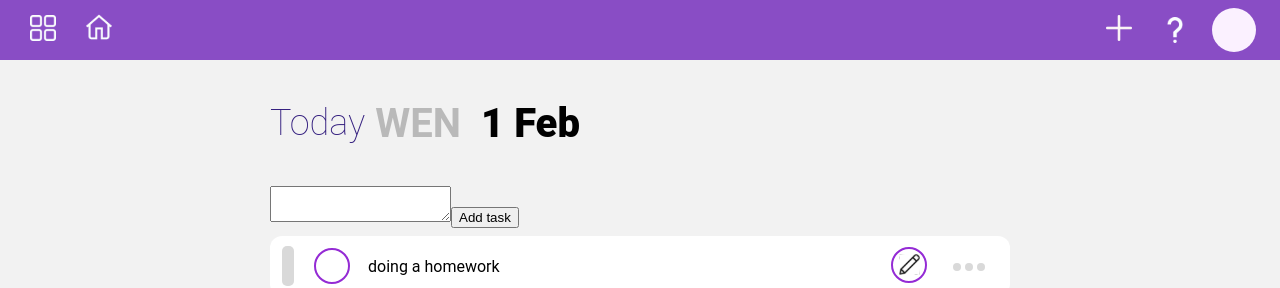
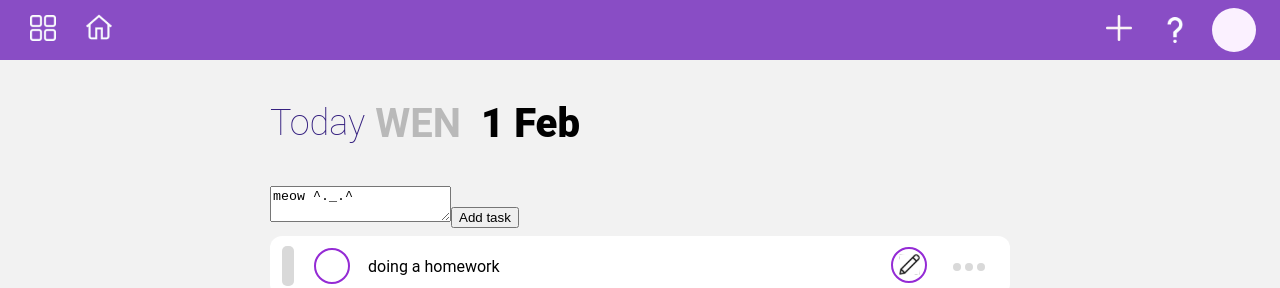
Before and after one commit to solituude/To-do-list, a React (Create React App) app: page / in a window 1280 px wide. Shown: the top 288 px of the page. Built offline with nearby package versions, Linux system fonts and the light colour scheme.

Commit message:
fifth commit

```diff
--- a/src/App.js
+++ b/src/App.js
@@ -3,7 +3,6 @@ import Header from "./Components/Header/Header";
 import {BrowserRouter, Route, Routes} from "react-router-dom";
 import Home from "./Components/Home/Home";
 import Help from "./Components/Help/Help";
-import {addTask} from "./redux/state";
 
 const App = (props) => {
 
@@ -12,8 +11,13 @@ const App = (props) => {
             <BrowserRouter>
                 <Header/>
                 <Routes>
-                    <Route path='/' element={<Home taskData={props.state.homePage.taskData} addTask={addTask}/>}/>
-                    <Route path='/home' element={<Home taskData={props.state.homePage.taskData} addTask={addTask}/>}/>
+                    <Route path='/' element={<Home homePage={props.state.homePage}
+                                                   updateNewTaskText={props.updateNewTaskText}
+                                                   addTaskState={props.addTaskState}/>}/>
+
+                    <Route path='/home' element={<Home homePage={props.state.homePage}
+                                                       updateNewTaskText={props.updateNewTaskText}
+                                                       addTaskState={props.addTaskState}/>}/>
                     <Route path='/help' element={<Help/>}/>
                 </Routes>
             </BrowserRouter>
--- a/src/Components/Home/Home.js
+++ b/src/Components/Home/Home.js
@@ -2,17 +2,23 @@ import React, {useState} from "react";
 import s from './home.module.css'
 import Task from "./Task/Task";
 import addTaskIcon from '../Header/img/addTask.svg';
-import AddTaskHeader from "../AddTask/AddTask";
+
+import AddTask from "../AddTask/AddTask";
 
 const Home = (props) => {
     const [show, setShow] = useState(false);
-    let taskElements = props.taskData.map(t => <Task textTask={t.task}/>);
+
+    let taskElements = props.homePage.taskData.map(t => <Task textTask={t.task}/>);
 
     let newTaskElement = React.createRef();
 
-    let addTask = () => {
+    let addTaskHome = () => {
+        props.addTaskState();
+    }
+
+    let onChangeTask = () => {
         let text = newTaskElement.current.value;
-        props.addTask(text)
+        props.updateNewTaskText(text);
     }
 
     return (
@@ -23,22 +29,27 @@ const Home = (props) => {
                 <div className={s.month}>1 Feb</div>
             </div>
 
+
             <div>
-                <textarea ref={newTaskElement}></textarea>
-                <button onClick={ addTask }>Add task</button>
+                <textarea onChange={onChangeTask} ref={newTaskElement} value={props.homePage.newTaskText}/>
+                <button onClick={addTaskHome}>Add task</button>
             </div>
+
 
             <div className={s.container_task}>
                 {taskElements}
             </div>
+
 
             <div>
                 <button onClick={() => setShow(true)}
                         className={s.btn_add_task}>
                     <img src={addTaskIcon} alt='Add task' className={s.img_add_task}/>
                 </button>
-                <AddTaskHeader onClose={() => setShow(false)} show={show}/>
+                <AddTask onClose={() => setShow(false)} show={show}/>
             </div>
+
+
         </div>
     );
 }
--- a/src/redux/state.jsx
+++ b/src/redux/state.js
@@ -6,16 +6,22 @@ let state = {
             {task: "doing a homework"},
             {task: "buy food"},
             {task: "do research in the physics"}
-        ]
+        ],
+        newTaskText: "meow ^._.^"
     }
 }
 
-export let addTask = (textTask) => {
+export let addTaskState = () => {
     let newTask = {
-        task: textTask
+        task: state.homePage.newTaskText
     };
+    state.homePage.taskData.push(newTask);
+    state.homePage.newTaskText = '';
+    rerenderEntireTree(state);
+}
 
-    state.homePage.taskData.push(newTask);
+export let updateNewTaskText = (newText) => {
+    state.homePage.newTaskText = newText;
     rerenderEntireTree(state);
 }
 
--- a/src/render.js
+++ b/src/render.js
@@ -2,14 +2,12 @@ import React from 'react';
 import ReactDOM from 'react-dom/client';
 import './index.css';
 import App from './App';
-import {addTask} from "./redux/state";
-
+import {addTaskState, updateNewTaskText} from "./redux/state";
+const root = ReactDOM.createRoot(document.getElementById('root'));
 export let rerenderEntireTree = (state) => {
-    const root = ReactDOM.createRoot(document.getElementById('root'));
-
     root.render(
         <React.StrictMode>
-            <App state={state} addTask={addTask}/>
+            <App state={state} addTaskState={addTaskState} updateNewTaskText={updateNewTaskText}/>
         </React.StrictMode>
     );
 }
```
